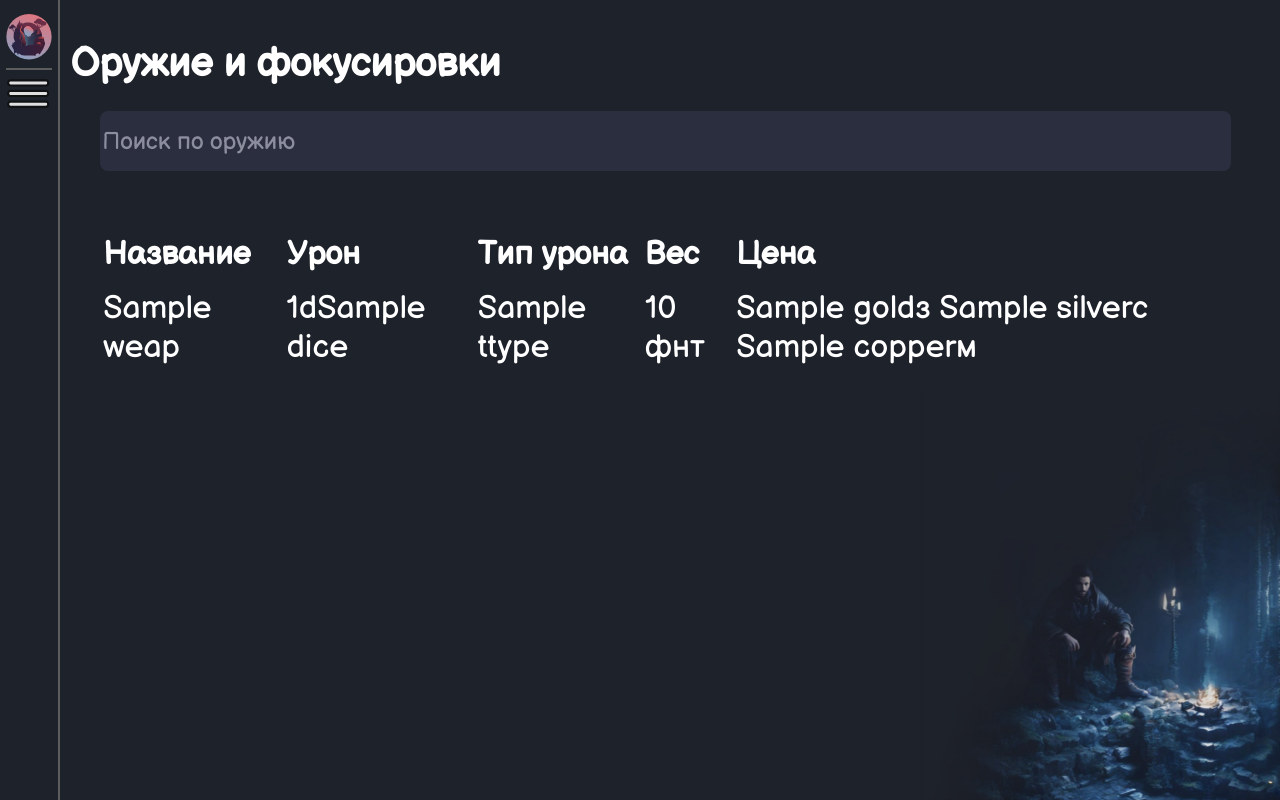
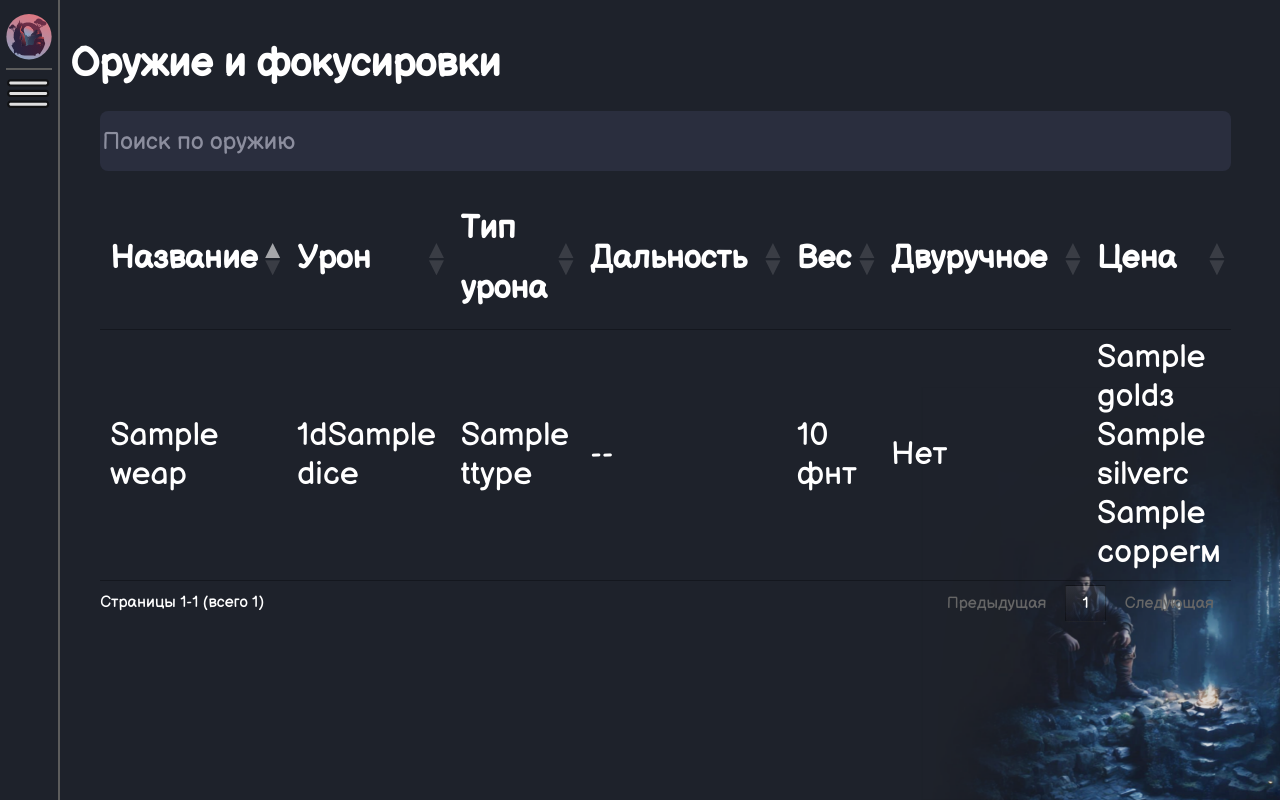
Before and after one commit to Befrimon/PortfolioPlus, a Python web app: template templates/handbook/weapons.html in a window 1280 px wide. Run offline with Jinja, Linux system fonts and the light colour scheme; the template is opened without the code that fills it: most values are stand-ins (such as "Sample title", 1, 10 or a date in 2020); some libraries are stand-ins or nearby versions.

Commit message:
Pre-release weapons page

```diff
--- a/static/styles/handbook/style.css
+++ b/static/styles/handbook/style.css
@@ -127,3 +127,13 @@
 	text-align: left;
 	line-height: 60px;
 }
+table.dataTable thead>tr>th.sorting:after,
+table.dataTable thead>tr>th.sorting:before {
+	margin: .5vh;
+	width: 1vw;
+	height: auto;
+}
+.dataTables_wrapper{
+	width: 95%;
+}
+.dataTables_filter, .dataTables_length{ visibility: hidden;}
--- a/templates/handbook/subtemplate.html
+++ b/templates/handbook/subtemplate.html
@@ -10,12 +10,13 @@
     <link rel="stylesheet" href="{{ static('styles/handbook/style.css') }}">
     <link rel="stylesheet" href="{{ static('styles/handbook/hero-list.css') }}">
 
+    <link rel="stylesheet" href="//cdn.datatables.net/1.13.7/css/jquery.dataTables.min.css">
+    <script src="https://code.jquery.com/jquery-3.4.0.min.js"></script>
+    <script src="//cdn.datatables.net/1.13.7/js/jquery.dataTables.min.js"></script>
+
     <link rel="icon" type="image/x-icon" href="{{ static('images/logo.svg') }}">
 
     <title>{% block title %}{% endblock %}</title>
-
-    <!--<script src="https://code.jquery.com/jquery-3.4.0.min.js"></script>
--->
 </head>
 <body>
     <nav class="navbar">
@@ -140,5 +141,8 @@
     }
 });
 </script>
+<script type="text/javascript">
+    {% block script %}{% endblock %}
+</script>
 
 </html>
--- a/templates/handbook/weapons.html
+++ b/templates/handbook/weapons.html
@@ -7,25 +7,54 @@
     <h1 class="section-title">Оружие и фокусировки</h1>
 
 	<div class="search-input"><label>
-			<input type="text" placeholder="Поиск по оружию">
-    </label></div>
+		<input id="search" type="text" placeholder="Поиск по оружию">
+	</label></div>
 
 	{% if all_weapons %}
-	<table class="weap-table">
+	<table id="weap-table" class="weap-table">
+		<thead>
 		<tr>
-			<th>Название</th><th>Урон</th><th>Тип урона</th><th>Вес</th><th>Цена</th>
+			<th>Название</th><th>Урон</th><th>Тип урона</th><th>Дальность</th><th>Вес</th><th>Двуручное</th><th>Цена</th>
 		</tr>
+		</thead>
+		<tbody>
 		{% for weap in all_weapons %}
 		<tr>
 			<td>{{ weap.name_rus }}</td>
 			<td>{{ weap.damage.dice_count }}d{{ weap.damage.dice }}</td>
 			<td>{{ weap.damage.ttype }}</td>
+			<td>
+			{% if weap.ranged.isr %}
+				{{ weap.ranged.distance[0] }}/{{ weap.ranged.distance[1] }}
+			{% else %}
+				--
+			{% endif %}
+			</td>
 			<td>{{ weap.weight }} фнт</td>
+			<td>{% if weap.twohanded %}Да{% else %}Нет{% endif %}</td>
 			<td>{{ weap.costs.gold }}з {{ weap.costs.silver }}с {{ weap.costs.copper }}м</td>
 		</tr>
 		{% endfor %}
+		</tbody>
 	</table>
     {% else %}
         <p>Database error, no weapon found</p>
 	{% endif %}
 {% endblock %}
+
+{% block script %}
+let table = new DataTable('#weap-table',
+{
+  "language": {
+    "paginate": {
+      "previous": "Предыдущая",
+			"next": "Следующая"
+    },
+		"info": "Страницы _START_-_END_ (всего _TOTAL_)"
+  }
+});
+
+$('#search').keyup(function() {
+	table.search($(this).val()).draw();
+});
+{% endblock %}
```
Also changed, not shown: handbook/models.py (+14 -1 lines).
